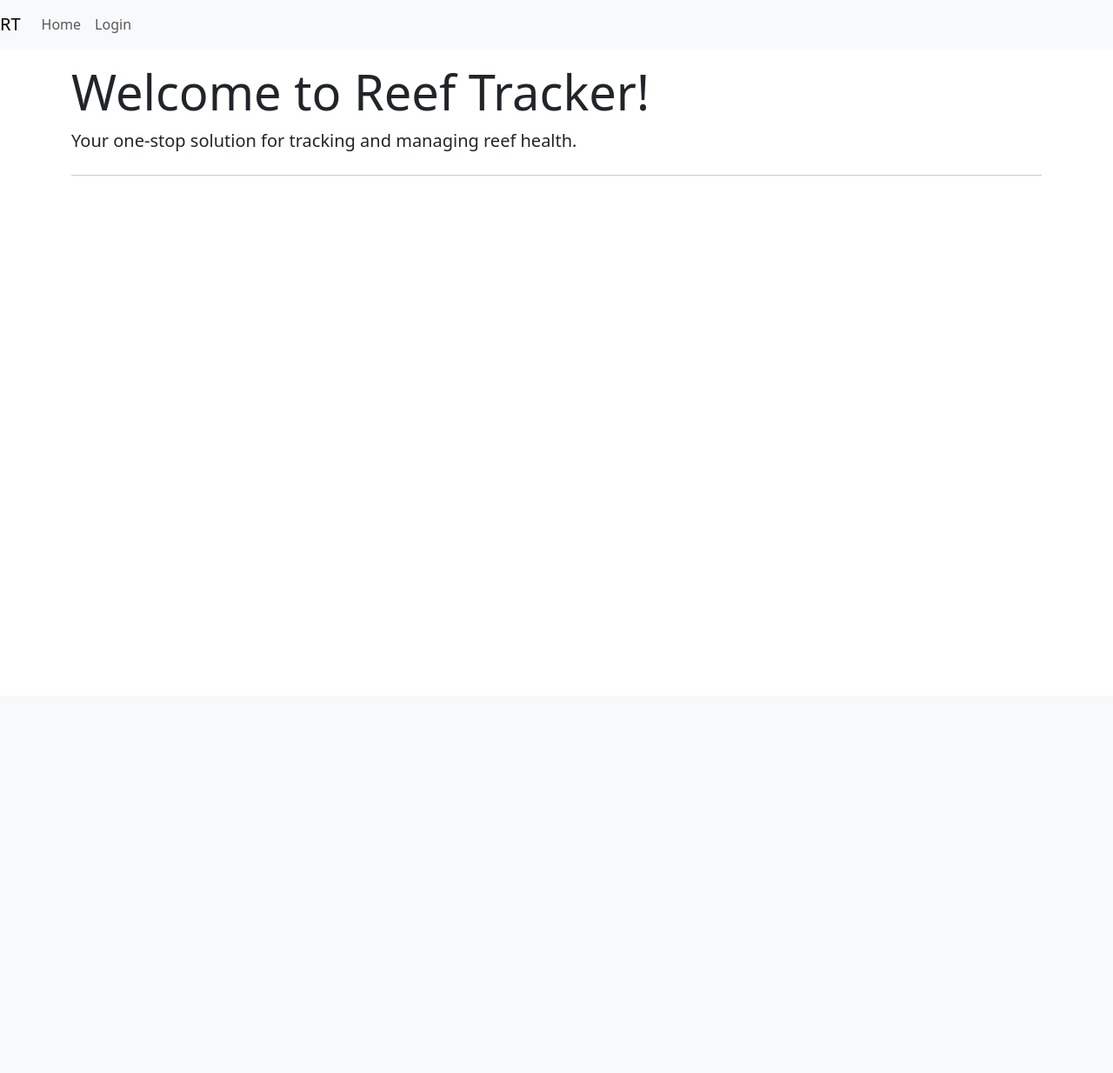
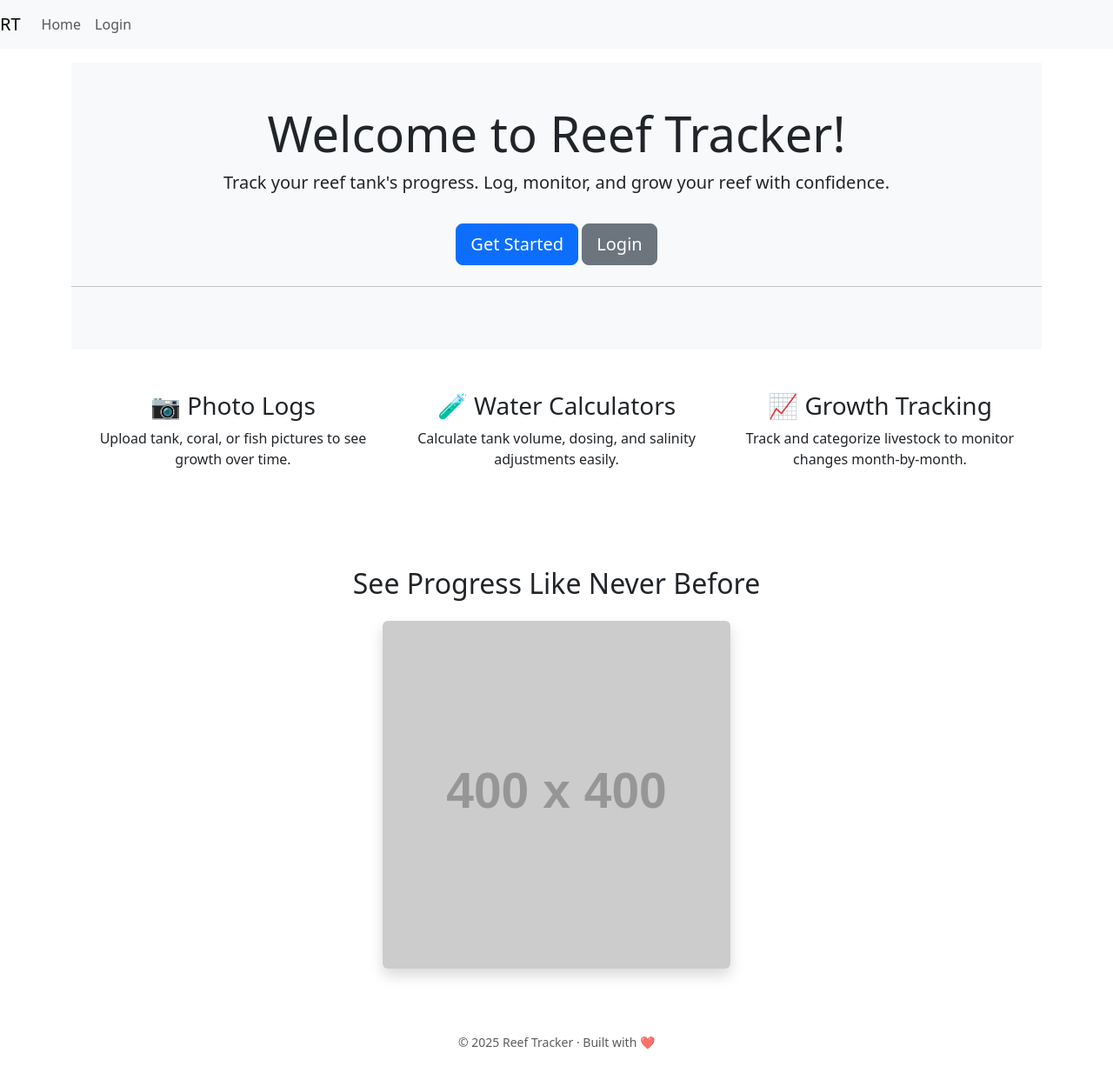
Before and after one commit to loud3stsil3nce/ReefTracker, a Django app: page / in a window 1280 px wide. Shown: the whole page at 87% size. Before the commit the page ends 202 px from the top, so only its background shows below. Run offline with Django 5.2, Linux system fonts and the light colour scheme; grey boxes labelled with a size stand in for pictures from a placeholder-image service; parts of the project's set-up code (start-up, migrations or seed data) failed here and were passed over; some libraries are stand-ins or nearby versions.

Commit message:
landing page

```diff
--- a/ReefTracker/myapp/templates/main/base.html
+++ b/ReefTracker/myapp/templates/main/base.html
@@ -42,7 +42,7 @@
     </ul>
   </div>
 
-</nav>
+    </nav>
     <div class="container mt-3">
 
         {% if messages %}
@@ -53,6 +53,10 @@
 
         {% block content %}{% endblock %}
     </div>
+
+    <footer class="text-center text-muted py-4">
+      <small>&copy; 2025 Reef Tracker · Built with ❤️</small>
+    </footer>
     <script
         src="https://cdn.jsdelivr.net/npm/bootstrap@5.3.2/dist/js/bootstrap.bundle.min.js"
         integrity="sha384-C6RzsynM9kWDrMNeT87bh95OGNyZPhcTNXj1NW7RuBCsyN/o0jlpcV8Qyq46cDfL"
--- /dev/null
+++ b/ReefTracker/myapp/templates/main/landing.html
@@ -0,0 +1,36 @@
+{% extends "main/base.html" %} {% block title %} Home Page {% endblock %}
+{% block content %}
+<section class="text-center py-5 bg-light">
+    <h1 class="display-4">Welcome to Reef Tracker!</h1>
+    <p class="lead">Track your reef tank's progress. Log, monitor, and grow your reef with confidence.</p>
+    {% if not user.is_authenticated %}
+    <a href="/register" class="btn btn-primary btn-lg mt-3">Get Started</a>
+    <a href="/login" class="btn btn-secondary btn-lg mt-3">Login</a>
+    {% endif %}
+    <hr class="my-4">
+</section>
+
+<section class="container py-5">
+  <div class="row text-center">
+    <div class="col-md-4">
+      <h3>📷 Photo Logs</h3>
+      <p>Upload tank, coral, or fish pictures to see growth over time.</p>
+    </div>
+    <div class="col-md-4">
+      <h3>🧪 Water Calculators</h3>
+      <p>Calculate tank volume, dosing, and salinity adjustments easily.</p>
+    </div>
+    <div class="col-md-4">
+      <h3>📈 Growth Tracking</h3>
+      <p>Track and categorize livestock to monitor changes month-by-month.</p>
+    </div>
+  </div>
+</section>
+
+<section class="container py-5 text-center">
+  <h2 class="mb-4">See Progress Like Never Before</h2>
+  <img src="https://placehold.co/400" class="img-fluid rounded shadow" alt="Tank progress preview">
+</section>
+
+
+{% endblock %}
--- a/ReefTracker/myapp/urls.py
+++ b/ReefTracker/myapp/urls.py
@@ -3,7 +3,7 @@
 from django.contrib.auth import views as auth_views
 
 urlpatterns = [
-    path('', views.home, name='home'),
+    path('', views.landing, name='landing'),
     path('home/', views.home, name='home'),
     path('login', auth_views.LoginView.as_view(), name='login'),
     path('logout/', auth_views.LogoutView.as_view(), name='logout'),
--- a/ReefTracker/myapp/views.py
+++ b/ReefTracker/myapp/views.py
@@ -5,6 +5,9 @@
 from django.contrib.auth.decorators import login_required
 from .forms import RegisterForm, WaterVolumeFormImperial, WaterVolumeFormMetric
 from .utils import inchToCm, cmToInch, inchToFeet, RectangleWaterVolumeCalculator
+def landing(request):
+    return render(request, "main/landing.html")
+@login_required
 def home(request):
     return render(request, "main/home.html")
 
```
